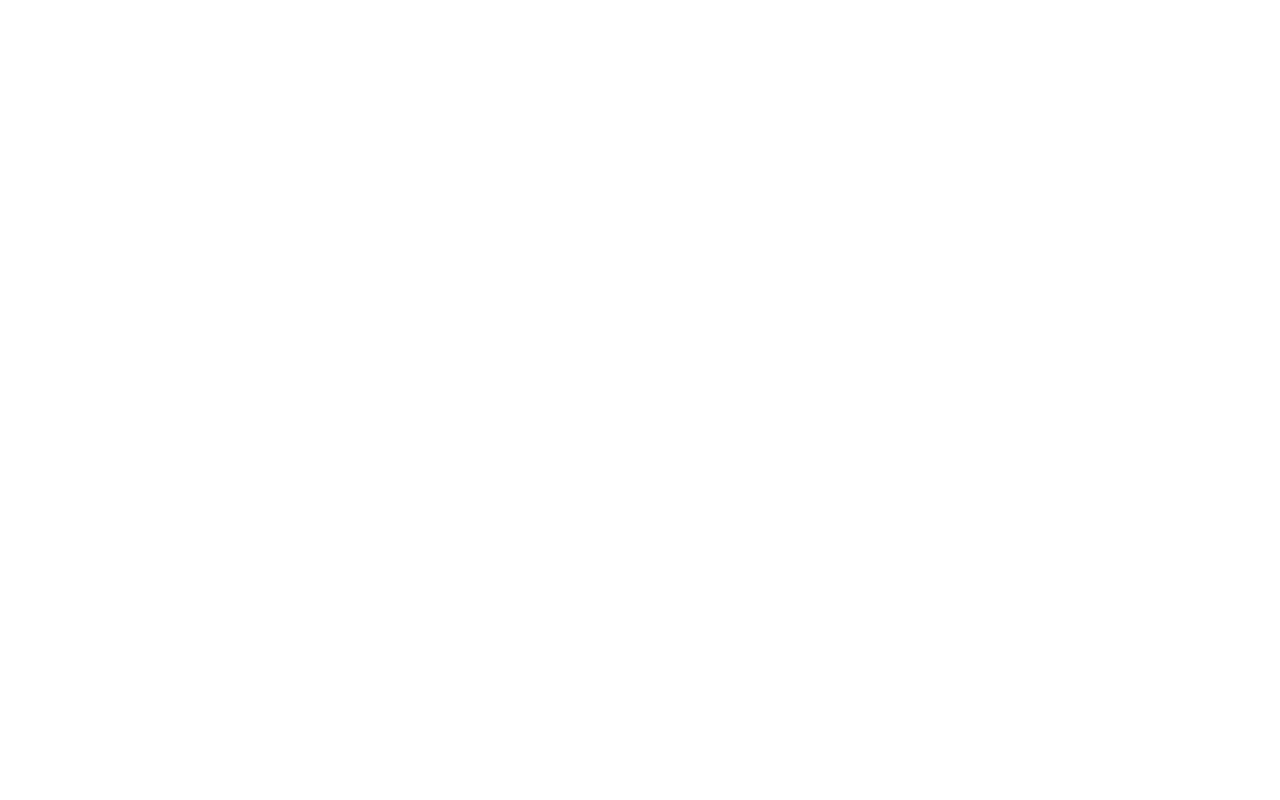
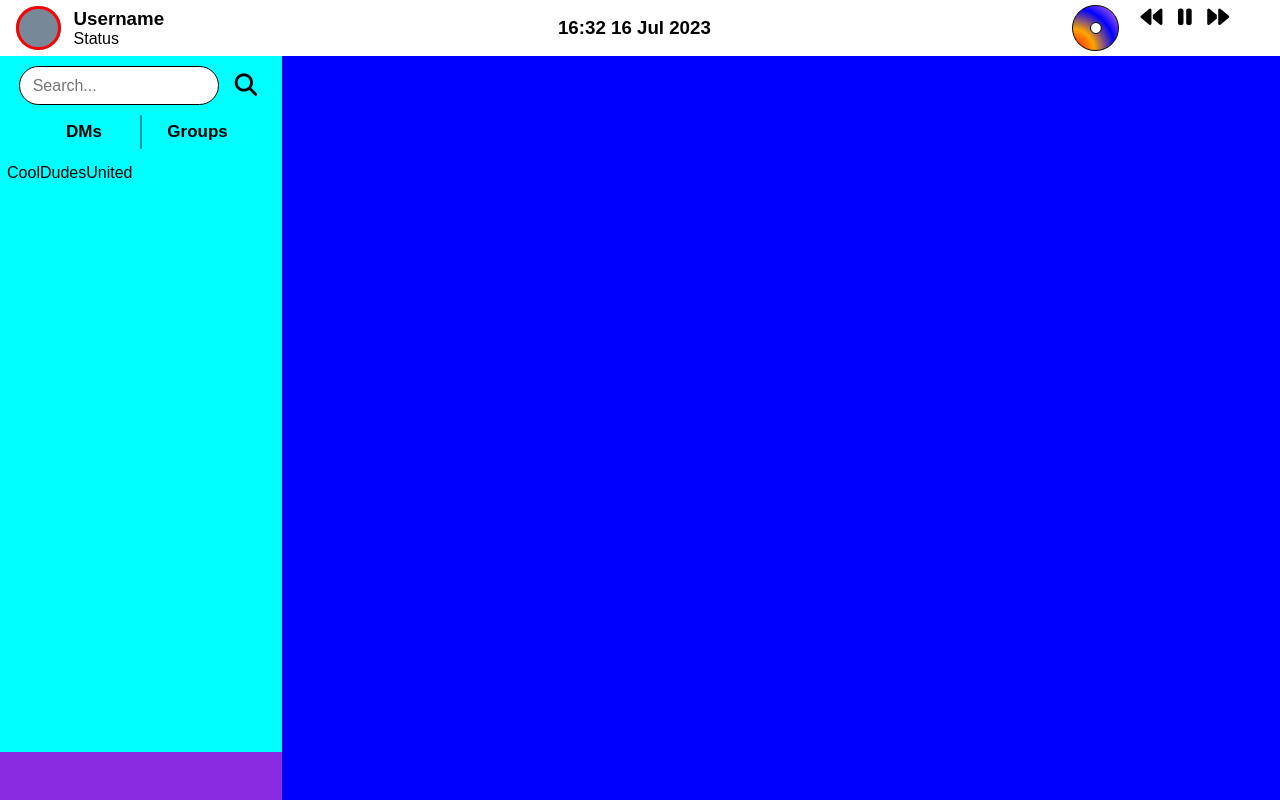
Before and after one commit to toastdevv/Sup-Social-Old, a website: page views/test.html in a window 1280 px wide. Drawn offline with Linux system fonts and the light colour scheme.

Commit message:
Progress

```diff
--- /dev/null
+++ b/public/styles/test-css/main.css
@@ -0,0 +1,37 @@
+body {
+    margin: 0;
+    font-family: 'Sono', sans-serif;
+    /* background: radial-gradient(circle at bottom left, rgb(122, 150, 209), rgb(133, 75, 240), rgb(209, 135, 122)); */
+    height: 100dvh;
+    width: 100%;
+}
+
+nav {
+    height: 3.5rem;
+    display: flex;
+    flex-direction: row;
+    align-items: center;
+    justify-content: space-between;
+}
+
+.row {
+    flex-direction: row;
+}
+
+.center {
+    display: flex;
+    align-items: center;
+    justify-content: center;
+}
+
+.space-between {
+    display: flex;
+    align-items: center;
+    justify-content: center;
+}
+
+.space-evenly {
+    display: flex;
+    align-items: center;
+    justify-content: space-evenly;
+}
--- /dev/null
+++ b/public/styles/test-css/root.css
@@ -0,0 +1,4 @@
+:root {
+    --nav-elem-height: 2.8rem;
+    --user-status-rad-width: 4px;
+}
--- /dev/null
+++ b/public/styles/test-css/side-bar.css
@@ -0,0 +1,122 @@
+main {
+    height: calc(100% - 56px);
+    width: 100%;
+}
+
+#side-bar {
+    height: 100%;
+    width: 22%;
+    background-color: aqua;
+}
+
+#chat {
+    height: 100%;
+    width: 78%;
+    background-color: blue;
+}
+
+
+#side-search-bar {
+    height: 2.3rem;
+    margin: 0.7rem 0;
+    /* margin-left: 0.7rem; */
+    width: 90%;
+}
+
+#side-search-field {
+    position: relative;
+    width: 80%;
+    height: 100%;
+    margin: 0.3rem;
+    padding: 0 0.8rem;
+    border: 1px solid black;
+    border-radius: 3rem;
+    font-size: 1rem;
+}
+
+#side-search-field::placeholder {
+    margin-left: 10px;
+    font-size: 1rem;
+}
+
+#side-search-btn {
+    all: unset;
+    display: flex;
+    align-items: center;
+    justify-content: center;
+    width: 20%;
+    height: 100%;
+    font-size: 1.4rem;
+}
+
+#side-search-btn:hover {
+    cursor: pointer;
+    color: rgba(0, 0, 0, 0.6);
+}
+
+#dms-groups-switch {
+    width: 100%;
+    display: flex;
+    flex-direction: row;
+    align-items: center;
+    justify-content: center;
+}
+
+#dms-groups-switch-container {
+    width: 80%;
+    display: flex;
+    flex-direction: row;
+    align-items: center;
+    justify-content: center;
+}
+
+.switch-btn {
+    all: unset;
+    cursor: pointer;
+    padding: 7px 0;
+    width: 60%;
+    text-align: center;
+    /* background-color: rgba(255, 255, 255, 0.6); */
+    font-size: 17px;
+    font-weight: 600;
+}
+
+.switch-btn:hover {
+    backdrop-filter: brightness(90%);
+}
+
+.switch-btn:active {
+    backdrop-filter: brightness(80%);
+}
+
+#dms-switch-btn {
+    border-right: 1px solid rgba(0, 0, 0, 0.4);;
+    border-radius: 1rem 0 0 1rem;
+}
+
+#groups-switch-btn {
+    border-left: 1px solid rgba(0, 0, 0, 0.4);;
+    border-radius: 0 1rem 1rem 0;
+}
+
+
+#dms-list {
+    width: 100%;
+    height: calc(100% - 59.175px - 34.318px - 3rem);
+    display: flex;
+    align-items: center;
+    justify-content: center;
+}
+
+#dms-container {
+    width: 95%;
+    height: 95%;
+
+}
+
+
+#app-nav {
+    height: 3rem;
+    width: 100%;
+    background-color: blueviolet;
+}
--- /dev/null
+++ b/public/styles/test-css/top-bar.css
@@ -0,0 +1,157 @@
+#nav-username, #nav-media-player {
+    margin: 0.25rem 1.3rem;
+}
+
+#nav-username {
+    position: relative;
+    height: 2.8rem;
+    border-radius: 2.8rem;
+    width: 11rem;
+}
+
+/* #nav-username::before {
+    content: "";
+    position: absolute;
+    left: 0px;
+    right: 0px;
+    top: 5px;
+    bottom: -5px;
+    border: 2px solid black;
+    border-radius: 3rem;
+    z-index: 20;
+    pointer-events: none;
+} */
+
+#nav-user-data {
+    display: flex;
+    flex-direction: row;
+    align-items: center;
+}
+
+#nav-user-data > #user-data {
+    margin-left: 0.5rem;
+}
+
+#user-data > h3 {
+    margin: 0px;
+}
+
+
+#user-data > p {
+    margin: 0px;
+}
+
+#user-pfp {
+    position: relative;
+    height: 2.8rem;
+    width: 2.8rem;
+    left: -5px;
+    border-radius: 2.8rem;
+    background-color: lightslategray;
+}
+
+#user-pfp::before {
+    content: "";
+    position: absolute;
+    left:0px;
+    right:0px;
+    top:0px;
+    bottom:0px;
+    z-index: 1;
+    border: 3px solid red;
+    border-radius: 3rem;
+    pointer-events: none;
+}
+
+#nav-media-player {
+    position: relative;
+    display: flex;
+    flex-direction: row;
+    align-items: center;
+    justify-content: space-between;
+    width: 11.7rem;
+}
+
+#nav-media-player-right {
+    display: flex;
+    flex-direction: column;
+    align-items: center;
+    justify-content: center;
+    margin-right: 1.5rem;
+}
+
+#nav-media-player-name {
+    margin: 0px;
+    width: 6.3rem;
+}
+
+#nav-media-player-image {
+    position: relative;
+    display: flex;
+    align-items: center;
+    justify-content: center;
+    height: 2.8rem;
+    width: 2.8rem;
+    margin-right: 0.3rem;
+    border: 1px solid black;
+    border-radius: 2.8rem;
+    background: radial-gradient(circle at bottom left, red, orange, blue, violet);
+}
+
+#nav-media-player-image::before {
+    content: "";
+    display: block;
+    transform: translate(25%,0);
+    height: 0.6rem;
+    width: 0.6rem;
+    margin-right: 0.3rem;
+    border: 1px solid black;
+    border-radius: 100%;
+    background-color: white;
+}
+
+.nav-media-player-btn {
+    all:unset;
+    font-size: 1.37rem;
+}
+
+.nav-media-player-btn:hover {
+    cursor: pointer;
+    color: rgba(0, 0, 0, 0.6);
+}
+
+#nav-media-player-pause-play {
+    margin: 0 0.7rem;
+}
+
+#marquee {
+    position: relative;
+    display: flex;
+    flex-direction: row;
+    align-items: center;
+    justify-content: center;
+    margin-bottom: 0.1rem;
+}
+
+#nav-media-player-name {
+    height: 1.2rem;
+    z-index: 1;
+}
+
+#marquee-gradient-1 {
+    position: absolute;
+    left: 0;
+    z-index: 2;
+    height: 1.2rem;
+    width: 1.2rem;
+    background: linear-gradient(-90deg, transparent, white);
+}
+
+#marquee-gradient-2 {
+    position: absolute;
+    right: 0;
+    z-index: 2;
+    height: 1.2rem;
+    width: 1.2rem;
+    background: linear-gradient(90deg, transparent, white);
+}
--- a/server.js
+++ b/server.js
@@ -91,7 +91,7 @@ function onAuthorizeFail(data, message, error, accept) {
 
 app.use((req, res, next) => {
     let date = new Date();
-    console.log(`${date.getHours()}:${date.getMinutes()}:${date.getSeconds()} ${req.ip} - ${req.method} ${req.path}`);
+    console.log(`${date.getHours()}:${date.getMinutes()}:${date.getSeconds()} ${req.ip.replace("::ffff:", '')} - ${req.method} ${req.path}`);
     next();
 });
 
--- a/views/test.html
+++ b/views/test.html
@@ -4,10 +4,78 @@
     <meta charset="UTF-8">
     <meta http-equiv="X-UA-Compatible" content="IE=edge">
     <meta name="viewport" content="width=device-width, initial-scale=1.0">
-    <link rel="stylesheet" href="/public/styles/test.css">
+    <link rel="preconnect" href="https://fonts.googleapis.com">
+    <link rel="preconnect" href="https://fonts.gstatic.com" crossorigin>
+    <link href="https://fonts.googleapis.com/css2?family=Ubuntu:ital,wght@0,300;0,400;0,500;0,700;1,300;1,400;1,500;1,700&display=swap" rel="stylesheet">
+    <script src="https://kit.fontawesome.com/81841ae42c.js" crossorigin="anonymous"></script>
+    <link rel="stylesheet" href="/public/styles/test-css/root.css">
+    <link rel="stylesheet" href="/public/styles/test-css/top-bar.css">
+    <link rel="stylesheet" href="/public/styles/test-css/side-bar.css">
+    <link rel="stylesheet" href="/public/styles/test-css/chat.css">
+    <link rel="stylesheet" href="/public/styles/test-css/main.css">
     <title>Sup Development Project - Front End</title>
 </head>
+<script defer src="/public/scripts/test.js"></script>
 <body>
+    <nav>
+        <div id="nav-username">
+            <div id="nav-user-data">
+                <div id="user-pfp"></div>
+                <div id="user-data">
+                    <h3>Username</h3>
+                    <p>Status</p>
+                </div>
+            </div>
+            <div id="nav-sets">
+            </div>
+        </div>
+        <div id="nav-time">
+            <h3>16:32 16 Jul 2023</h3>
+        </div>
+        <div id="nav-media-player" class="row space-between">
+            <div id="nav-media-player-image"></div>
+            <div id="nav-media-player-right">
+                <div id="nav-media-player-controls">
+                    <button id="nav-media-player-prev" class="nav-media-player-btn"><i class="fa-solid fa-backward"></i></button>
+                    <button id="nav-media-player-pause-play" class="nav-media-player-btn"><i class="fa-solid fa-pause"></i></button>
+                    <button id="nav-media-player-next" class="nav-media-player-btn"><i class="fa-solid fa-forward"></i></button>
+                </div>
+                <div id="marquee">
+                    <div id="marquee-gradient-1"></div>
+                    <marquee id="nav-media-player-name">Never gonna give you up</marquee>
+                    <div id="marquee-gradient-2"></div>
+                </div>
+            </div>
+        </div>
+    </nav>
+    <main class="row center">
+        <div id="side-bar">
+            <div id="side-search-bar-container" class="center">
+                <div id="side-search-bar" class="row space-between">
+                    <input type="text" name="search" id="side-search-field" placeholder="Search...">
+                    <button id="side-search-btn"><i class="fa-solid fa-magnifying-glass"></i></button>
+                </div>
+            </div>
+            <div id="dms-groups-switch">
+                <div id="dms-groups-switch-container">
+                    <button id="dms-switch-btn" class="switch-btn">DMs</button>
+                    <button id="groups-switch-btn" class="switch-btn">Groups</button>
+                </div>
+            </div>
+            <div id="dms-list">
+                <div id="dms-container">
+                    <div class="dm">
+                        <div class="dm-pfp"></div>
+                        <div class="dm-activity"></div>
+                        <div class="dm-username">CoolDudesUnited</div>
+                    </div>
+                </div>
+            </div>
+            <div id="app-nav"></div>
+        </div>
+        <div id="chat">
 
+        </div>
+    </main>
 </body>
 </html>
```
Also changed, not shown: package.json (+14 -2 lines), public/scripts/test.js (added), public/styles/test-css/chat.css (added), 1 other file.
